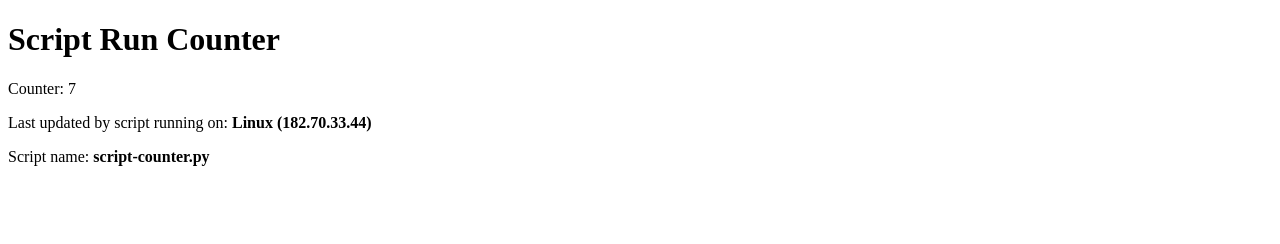
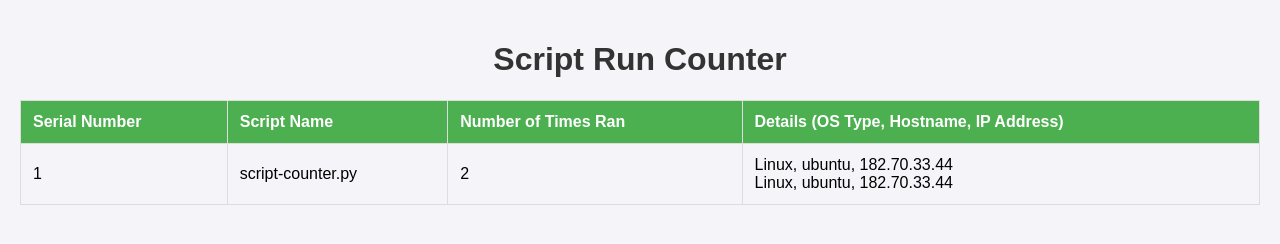
Before and after one commit to randumduck/script-counter, a plain HTML site: page index.html in a window 1280 px wide. Drawn offline with Linux system fonts and the light colour scheme.

Commit message:
Update index.html

```diff
--- a/index.html
+++ b/index.html
@@ -1,21 +1,69 @@
-
 <!DOCTYPE html>
 <html lang="en">
 <head>
     <meta charset="UTF-8">
     <title>Script Run Counter</title>
+    <style>
+        body {
+            font-family: Arial, sans-serif;
+            background-color: #f4f4f9;
+            margin: 0;
+            padding: 20px;
+        }
+        h1 {
+            text-align: center;
+            color: #333;
+        }
+        table {
+            width: 100%;
+            border-collapse: collapse;
+            margin: 20px 0;
+        }
+        th, td {
+            padding: 12px;
+            border: 1px solid #ddd;
+            text-align: left;
+        }
+        th {
+            background-color: #4CAF50;
+            color: white;
+        }
+        tr:nth-child(even) {
+            background-color: #f2f2f2;
+        }
+    </style>
 </head>
 <body>
     <h1>Script Run Counter</h1>
-    <p>Counter: <span id="counter">Loading...</span></p>
-    <p>Last updated by script running on: <strong>Linux (182.70.33.44)</strong></p>
-    <p>Script name: <strong>script-counter.py</strong></p>
+    <table>
+        <thead>
+            <tr>
+                <th>Serial Number</th>
+                <th>Script Name</th>
+                <th>Number of Times Ran</th>
+                <th>Details (OS Type, Hostname, IP Address)</th>
+            </tr>
+        </thead>
+        <tbody id="counter-table">
+            <!-- Data will be inserted here by JavaScript -->
+        </tbody>
+    </table>
 
     <script>
-        fetch('https://raw.githubusercontent.com/randumduck/script-counter/main/counter.txt')
-            .then(response => response.text())
+        fetch('https://raw.githubusercontent.com/randumduck/script-counter/main/counter.json')
+            .then(response => response.json())
             .then(data => {
-                document.getElementById('counter').innerText = data;
+                const tableBody = document.getElementById('counter-table');
+                data.forEach(entry => {
+                    const row = document.createElement('tr');
+                    row.innerHTML = `
+                        <td>${entry.serial_number}</td>
+                        <td>${entry.script_name}</td>
+                        <td>${entry.count}</td>
+                        <td>${entry.details.map(detail => `${detail.os_name}, ${detail.hostname}, ${detail.ip_address}`).join('<br>')}</td>
+                    `;
+                    tableBody.appendChild(row);
+                });
             });
     </script>
 </body>
```
